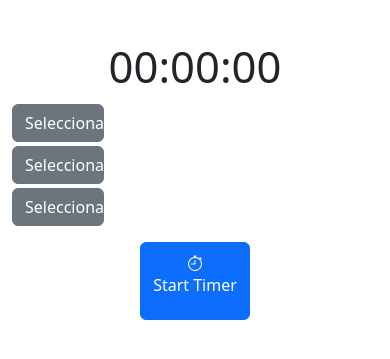
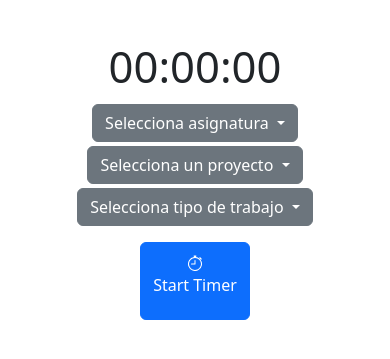
Before and after one commit to AntoniFont/MyOwnLifeDashboard, a PHP site: page /unplannedActivity/index.php in a window 390 px wide. Shown: the part 56-415 px from the top of the page. Run offline with PHP 8.4, Linux system fonts and the light colour scheme; data comes from the database, SQL or seed files in the repository.

Commit message:
Now the unplanned activity page and the navbar are responsive

```diff
--- a/navbar.php
+++ b/navbar.php
@@ -1,8 +1,8 @@
 <div class="container-fluid">
-<nav class="navbar navbar-expand-lg navbar-dark bg-dark " >
+<nav class="navbar navbar-expand-sm navbar-dark bg-dark " >
 <div class="container-fluid">
   <a class="navbar-brand" href="/myownlifedashboard">Navbar</a>
-  <button class="navbar-toggler" type="button" data-toggle="collapse" data-target="#navbarNavDropdown" >
+  <button class="navbar-toggler bg-dark" data-bs-toggle="collapse" data-bs-target="#navbarNavDropdown" >
     <span class="navbar-toggler-icon"></span>
   </button>
   <div class="collapse navbar-collapse" id="navbarNavDropdown">
--- a/unplannedActivity/index.php
+++ b/unplannedActivity/index.php
@@ -1,5 +1,6 @@
 <!DOCTYPE html>
 <html lang="en">
+
 <head>
     <meta charset="UTF-8">
     <meta http-equiv="X-UA-Compatible" content="IE=edge">
@@ -7,13 +8,17 @@
     <title>My own life </title>
 
     <!---INCLUDE JQUERY--->
-    <script src="https://code.jquery.com/jquery-3.6.1.js" integrity="sha256-3zlB5s2uwoUzrXK3BT7AX3FyvojsraNFxCc2vC/7pNI=" crossorigin="anonymous"></script>
+    <script src="https://code.jquery.com/jquery-3.6.1.js"
+        integrity="sha256-3zlB5s2uwoUzrXK3BT7AX3FyvojsraNFxCc2vC/7pNI=" crossorigin="anonymous"></script>
 
     <!---INCLUDE BOOTSTRAP-->
     <!-- CSS only -->
-        <link href="https://cdn.jsdelivr.net/npm/bootstrap@5.2.3/dist/css/bootstrap.min.css" rel="stylesheet" integrity="sha384-rbsA2VBKQhggwzxH7pPCaAqO46MgnOM80zW1RWuH61DGLwZJEdK2Kadq2F9CUG65" crossorigin="anonymous">
+    <link href="https://cdn.jsdelivr.net/npm/bootstrap@5.2.3/dist/css/bootstrap.min.css" rel="stylesheet"
+        integrity="sha384-rbsA2VBKQhggwzxH7pPCaAqO46MgnOM80zW1RWuH61DGLwZJEdK2Kadq2F9CUG65" crossorigin="anonymous">
     <!-- JavaScript Bundle with Popper -->
-        <script src="https://cdn.jsdelivr.net/npm/bootstrap@5.2.3/dist/js/bootstrap.bundle.min.js" integrity="sha384-kenU1KFdBIe4zVF0s0G1M5b4hcpxyD9F7jL+jjXkk+Q2h455rYXK/7HAuoJl+0I4" crossorigin="anonymous"></script>
+    <script src="https://cdn.jsdelivr.net/npm/bootstrap@5.2.3/dist/js/bootstrap.bundle.min.js"
+        integrity="sha384-kenU1KFdBIe4zVF0s0G1M5b4hcpxyD9F7jL+jjXkk+Q2h455rYXK/7HAuoJl+0I4"
+        crossorigin="anonymous"></script>
 
 
     <script src="./scripts/getAndAddDataScript.js"></script>
@@ -29,15 +34,15 @@
 
     <div class="container-fluid">
         <div class="row gy-3 justify-content-end align-items-center mt-4">
-        <div class="col-xxl-6">
+            <div class="col-sm-6">
                 <div class="d-flex justify-content-center">
-                <h1 class="display-1"id="timer">00:00:00</h1>
+                    <h1 class="display-1" id="timer">00:00:00</h1>
                 </div>
             </div>
 
-        <div class="col-xxl-6 mt-1">
-            <div class="d-flex xxl-6">
-                <button class="btn btn-secondary w-25 text-start dropdown-toggle " type="button"
+            <div class="col-sm-6 mt-1">
+                <div class="d-flex justify-content-center justify-content-sm-start sm-6">
+                    <button class="btn btn-secondary  text-start dropdown-toggle " type="button"
                         data-bs-toggle="dropdown" id="selectCourseTitle">
                         Selecciona asignatura
                     </button>
@@ -46,9 +51,21 @@
 
                     </ul>
                 </div>
-            <div class="d-flex xxl-6 mt-1">
 
-                <button class="btn btn-secondary text-start w-25 dropdown-toggle" type="button"
+                <div class="d-flex justify-content-center justify-content-sm-start sm-6 mt-1">
+
+                    <button class="btn btn-secondary text-start  dropdown-toggle" type="button"
+                        data-bs-toggle="dropdown" id="selectProjectTitle">
+                        Selecciona un proyecto
+                    </button>
+                    <ul class="dropdown-menu" id="selectProject">
+                        <li><a class="dropdown-item" onclick="projectClicked(-1)">Undefined</a></li>
+                    </ul>
+                </div>
+
+                <div class="d-flex justify-content-center justify-content-sm-start sm-6 mt-1">
+
+                    <button class="btn btn-secondary text-start  dropdown-toggle" type="button"
                         data-bs-toggle="dropdown" id="selectTypeOfStudyTitle">
                         Selecciona tipo de trabajo
                     </button>
@@ -56,18 +73,6 @@
                         <li><a class="dropdown-item" onclick="typeOfStudyClicked(-1)">Undefined</a></li>
                     </ul>
                 </div>
-
-            <div class="d-flex xxl-6 mt-1">
-
-                <button class="btn btn-secondary text-start w-25 dropdown-toggle" type="button"
-                    data-bs-toggle="dropdown" id="selectProjectTitle">
-                    Selecciona proyecto
-                </button>
-                <ul class="dropdown-menu" id="selectProject">
-                    <li><a class="dropdown-item" onclick="projectClicked(-1)">Undefined</a></li>
-                </ul>
-            </div>
-
 
             </div>
 
@@ -80,7 +85,7 @@
         <div class="row">
             <div class="col">
                 <div class="d-flex justify-content-center">
-                <button type="button" class="btn btn-primary" id="timerButton" >
+                    <button type="button" class="btn btn-primary" id="timerButton">
                         <svg xmlns="http://www.w3.org/2000/svg" width="16" height="16" fill="currentColor"
                             class="bi bi-stopwatch" viewBox="0 0 16 16">
                             <path d="M8.5 5.6a.5.5 0 1 0-1 0v2.9h-3a.5.5 0 0 0 0 1H8a.5.5 0 0 0 .5-.5V5.6z"></path>
@@ -97,4 +102,5 @@
 
     </div>
 </body>
+
 </html>
```
Lines whose indentation alone changed are shown as unchanged.
